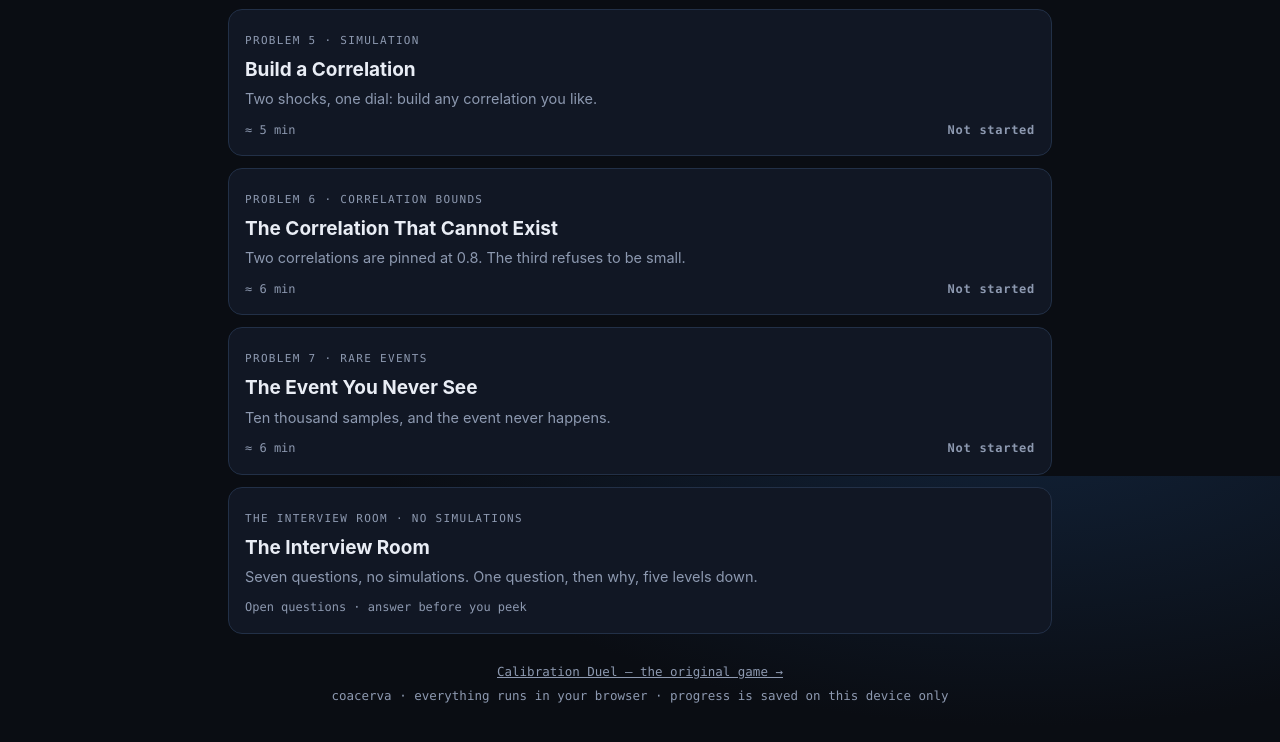
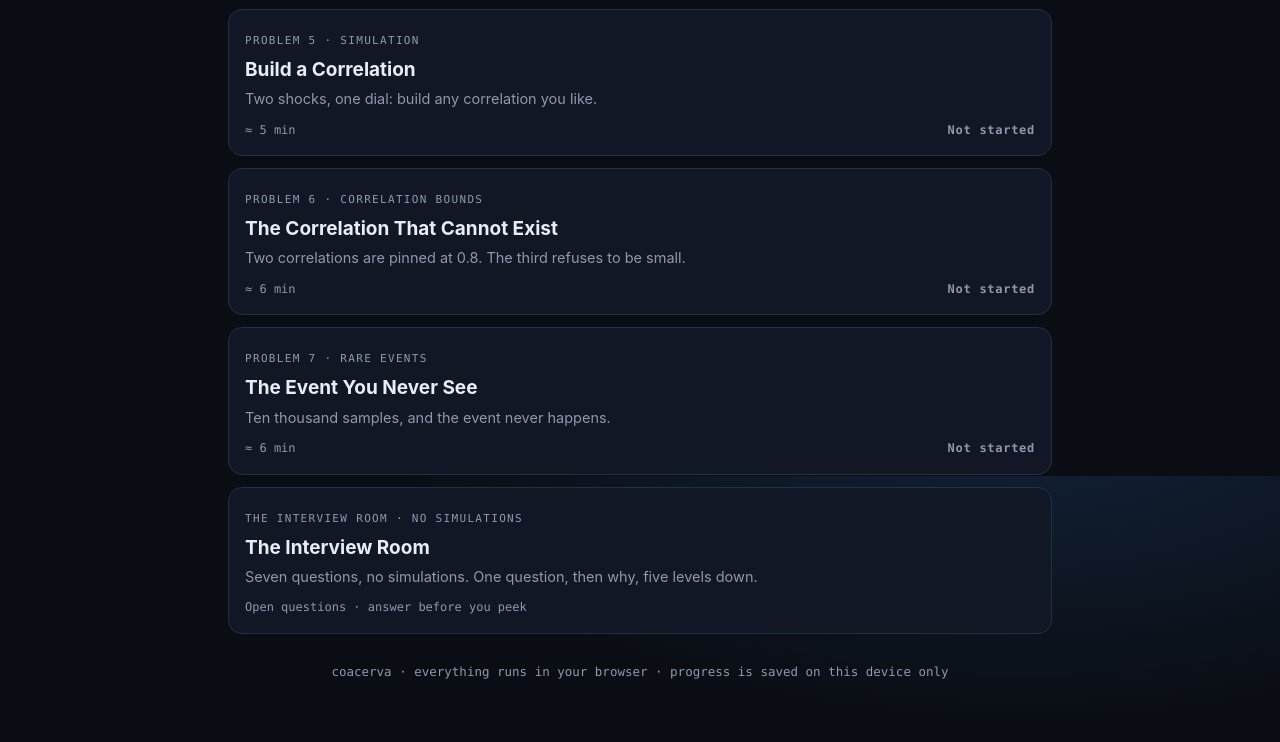
Before and after one commit to Adzic/system-one-playground, a plain HTML site: page index.html in a window 1280 px wide. Shown: the part 1124-1866 px from the top of the page. Drawn offline with Linux system fonts and the light colour scheme.

Commit message:
Retire the Duel: index.html

```diff
--- a/index.html
+++ b/index.html
@@ -119,7 +119,6 @@
   </a>
 
   <footer>
-    <a href="duel.html">Calibration Duel — the original game →</a><br>
     coacerva · everything runs in your browser · progress is saved on this device only
   </footer>
 </div>
```
